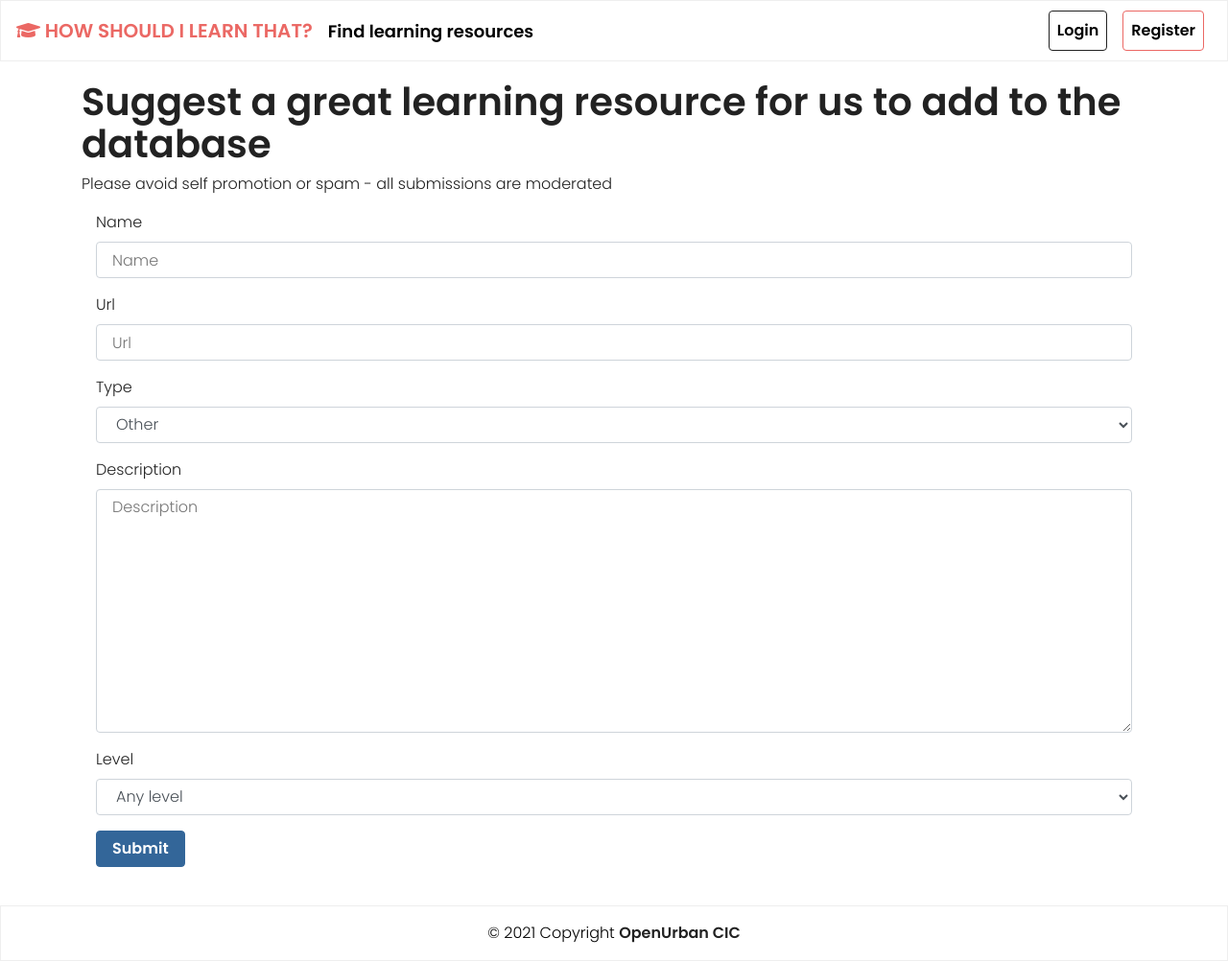
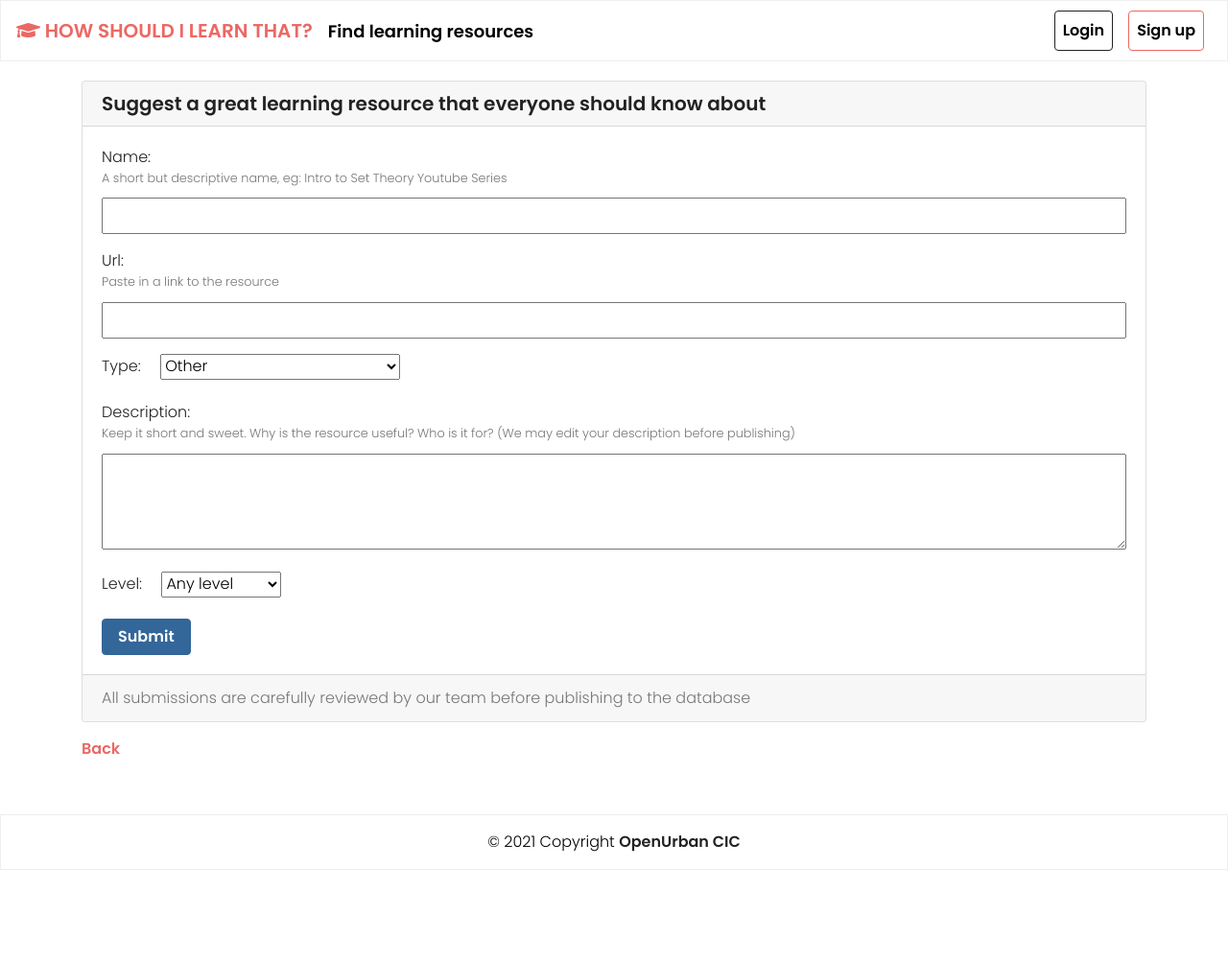
Before and after one commit to nrimsky/livlearn-v0, a Django app: page /suggest/ in a window 1280 px wide. Shown: the whole page at 96% size. After the commit the page ends 907 px from the top, so only its background shows below. Run offline with Django 3.2, Linux system fonts and the light colour scheme; some libraries are stand-ins or nearby versions; some web fonts are replaced.

Commit message:
improve suggest form

```diff
--- a/authapp/templates/authapp/register.html
+++ b/authapp/templates/authapp/register.html
@@ -4,6 +4,8 @@
 
 {% endblock title %}
 {% block content %}
+
+    <h1 class="h2 pb-4">Sign up to like and save your favourite resources</h1>
 
     {% if form.errors %}
 
--- a/links/templates/links/link_detail.html
+++ b/links/templates/links/link_detail.html
@@ -33,7 +33,7 @@
             <p class="card-text">{{ object.get_type_display }}</p>
             <a href="{{ object.url }}" class="btn btn-primary">Check out resource</a>
         </div>
-        <div class="card-footer text-muted">Link posted at {{ object.created_at }}</div>
+        <div class="card-footer text-muted">Posted on {{ object.created_at|date:"D d M Y" }}</div>
     </div>
 
     <p class="mt-3"><a href="{{ saved_back_url }}">Back</a></p>
--- a/links/templates/links/suggest.html
+++ b/links/templates/links/suggest.html
@@ -2,15 +2,52 @@
 {% load bootstrap4 %}
 {% block title %}Suggest A Resource{% endblock title %}
 {% block content %}
-    <h1>Suggest a great learning resource for us to add to the database</h1>
-    <p>Please avoid self promotion or spam - all submissions are moderated</p>
-    <form action="" method="post" class="form container">
-        {% csrf_token %}
-        {% bootstrap_form form %}
-        {% buttons %}
-            <button type="submit" class="btn btn-info">Submit</button>
-        {% endbuttons %}
-    </form>
+    <div class="card">
+        <div class="card-header h5">
+            Suggest a great learning resource that everyone should know about
+        </div>
+        <div class="card-body">
+            <form action="" method="POST" class="form">
+                {% csrf_token %}
+                <div class="form-group suggest-form-description-group">
+                    {{ form.name.errors }}
+                    {{ form.name.label_tag }}
+                    <small class="form-text text-muted">A short but descriptive name, eg: Intro to Set Theory Youtube Series</small>
+                    <span class="submit-form-group">{{ form.name }}</span>
+                </div>
+                <div class="form-group suggest-form-description-group">
+                    {{ form.url.errors }}
+                    {{ form.url.label_tag }}
+                    <small class="form-text text-muted">Paste in a link to the resource</small>
+                    <span class="submit-form-group">{{ form.url }}</span>
+                </div>
+                <div class="form-group">
+                    {{ form.type.errors }}
+                    <span class="mr-3">{{ form.type.label_tag }}</span>
+                    <span class="submit-form-group">{{ form.type }}</span>
+
+                </div>
+                <div class="form-group suggest-form-description-group">
+                    {{ form.description.errors }}
+                    {{ form.description.label_tag }}
+                    <small class="form-text text-muted">Keep it short and sweet. Why is the resource useful? Who is it for? (We may edit your description before publishing)</small>
+                    <span class="submit-form-group">{{ form.description }}</span>
+
+                </div>
+                <div class="form-group">
+                    {{ form.level.errors }}
+                    <span class="mr-3">{{ form.level.label_tag }}</span>
+                    <span class="submit-form-group">{{ form.level }}</span>
+                </div>
+                <button type="submit" class="btn btn-info">Submit</button>
+            </form>
+        </div>
+        <div class="card-footer text-muted">
+            All submissions are carefully reviewed by our team before publishing to the database
+        </div>
+    </div>
+
+    <p class="mt-3"><a href="{{ saved_back_url }}">Back</a></p>
 
 
 {% endblock content %}
--- a/links/views.py
+++ b/links/views.py
@@ -83,4 +83,10 @@ def suggest(request):
         "form": form
     }
 
+    saved_back_url = request.session.get("saved_back_url")
+    if saved_back_url:
+        context["saved_back_url"] = saved_back_url
+    else:
+        context["saved_back_url"] = reverse('links:index')
+
     return render(request, 'links/suggest.html', context=context)
--- a/static/css/style.css
+++ b/static/css/style.css
@@ -162,6 +162,22 @@ form button.btn {
     margin-bottom: 30px;
 }
 
+.submit-form-group > textarea, .submit-form-group > input {
+    width: 100%;
+    max-height: 100px;
+    padding: 5px;
+}
+
+.suggest-form-description-group > label,  .suggest-form-description-group > small {
+    margin: 0;
+}
+
+.suggest-form-description-group > .submit-form-group {
+    margin-top: .7rem;
+    display: block;
+}
+
+
 @media (max-width: 765px) {
 
 
--- a/templates/navbar.html
+++ b/templates/navbar.html
@@ -26,7 +26,7 @@
                     <a href="{% url 'authapp:login' %}" class="btn btn-outline-dark nav-link mx-md-2 my-1 my-md-0">Login</a>
                 </li>
                 <li class="nav-item active">
-                    <a href="{% url 'authapp:register' %}" class="btn btn-outline-primary nav-link mx-md-2 my-1 my-md-0">Register</a>
+                    <a href="{% url 'authapp:register' %}" class="btn btn-outline-primary nav-link mx-md-2 my-1 my-md-0">Sign up</a>
                 </li>
             {% endif %}
         </ul>
```
